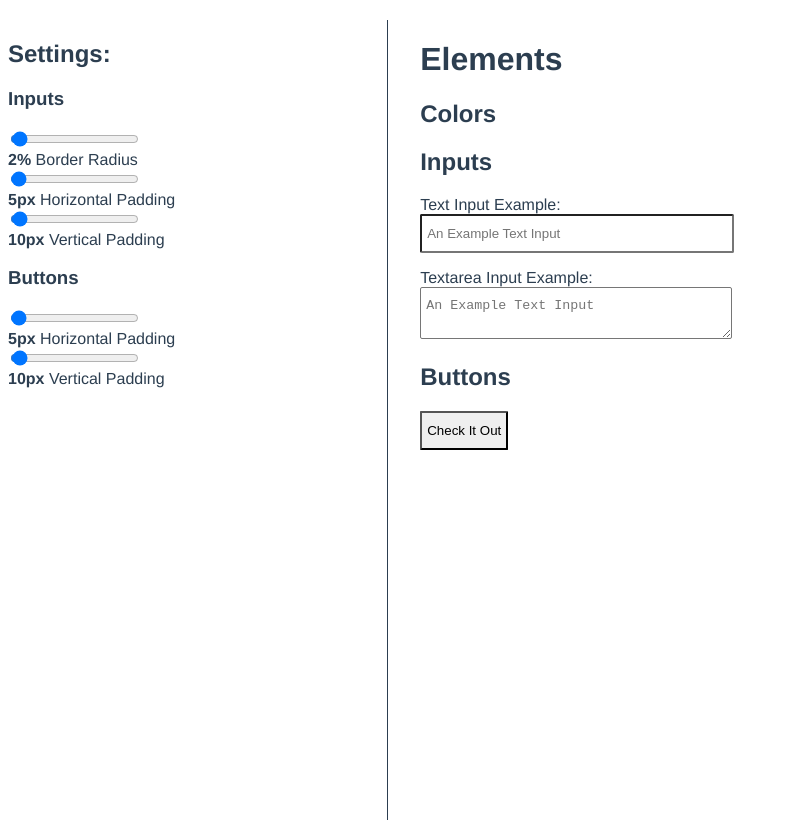
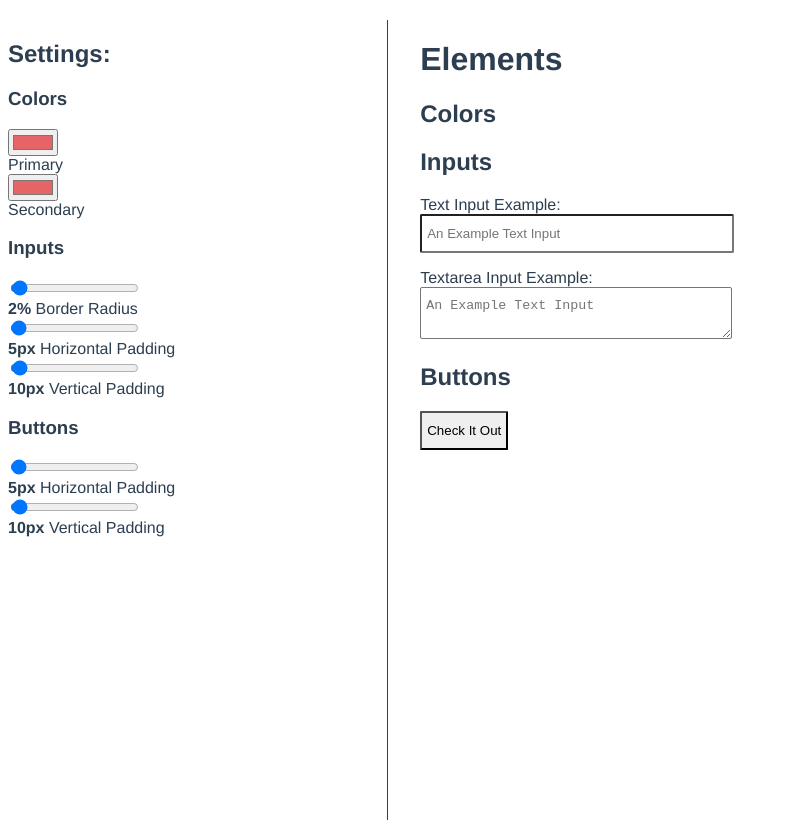
Before and after one commit to drinkingtheink/form-styler, a Vue app: page / in a window 1280 px wide. Shown: the whole page, without its empty margins (0-789 px from the left). Built offline with nearby package versions, Linux system fonts and the light colour scheme.

Commit message:
colors wip

```diff
--- a/src/components/AppStage.vue
+++ b/src/components/AppStage.vue
@@ -2,6 +2,25 @@
   <main>
     <div class="left-pane controls">
       <h2>Settings:</h2>
+
+      <h3>Colors</h3>
+      <input
+        @input="handlePrimaryColorUpdate"
+        type="color"
+        id="primaryColorInput"
+        name="primaryColorInput"
+        value="#e66465"
+      />
+      <label for="primaryColorInput">Primary</label>
+
+      <input
+        @input="handleSecondaryColorUpdate"
+        type="color"
+        id="secondaryColorInput"
+        name="secondaryColorInput"
+        value="#e66465"
+      />
+      <label for="secondaryColorInput">Secondary</label>
 
       <h3>Inputs</h3>
       <input
@@ -136,6 +155,12 @@ export default {
     handleBtnVertPaddingUpdate(e) {
       this.btnVertPadding = e.target.value;
     },
+    handlePrimaryColorUpdate(e) {
+      this.color.primary = e.target.value;
+    },
+    handleSecondaryColorUpdate(e) {
+      this.color.secondary = e.target.value;
+    },
   }
 }
 </script>
```
